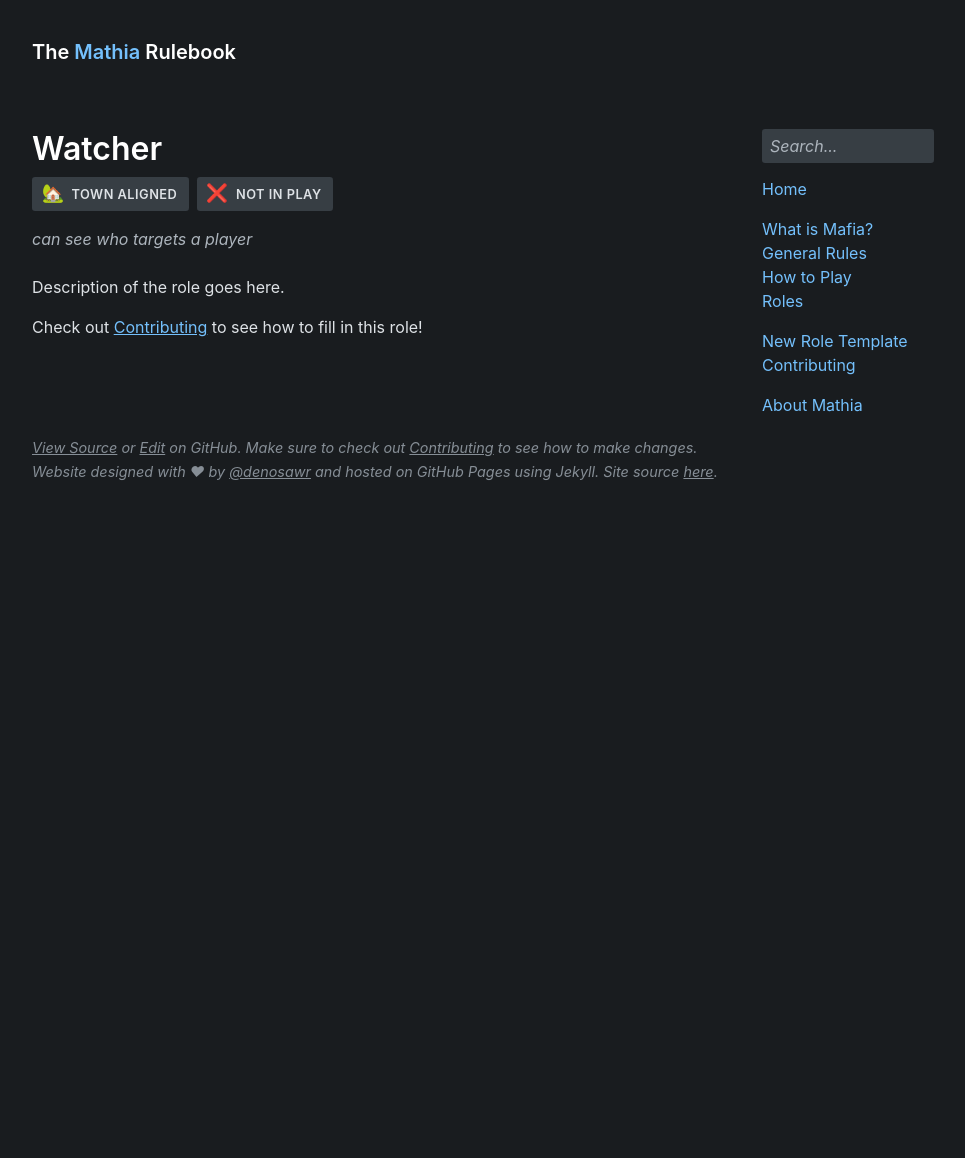
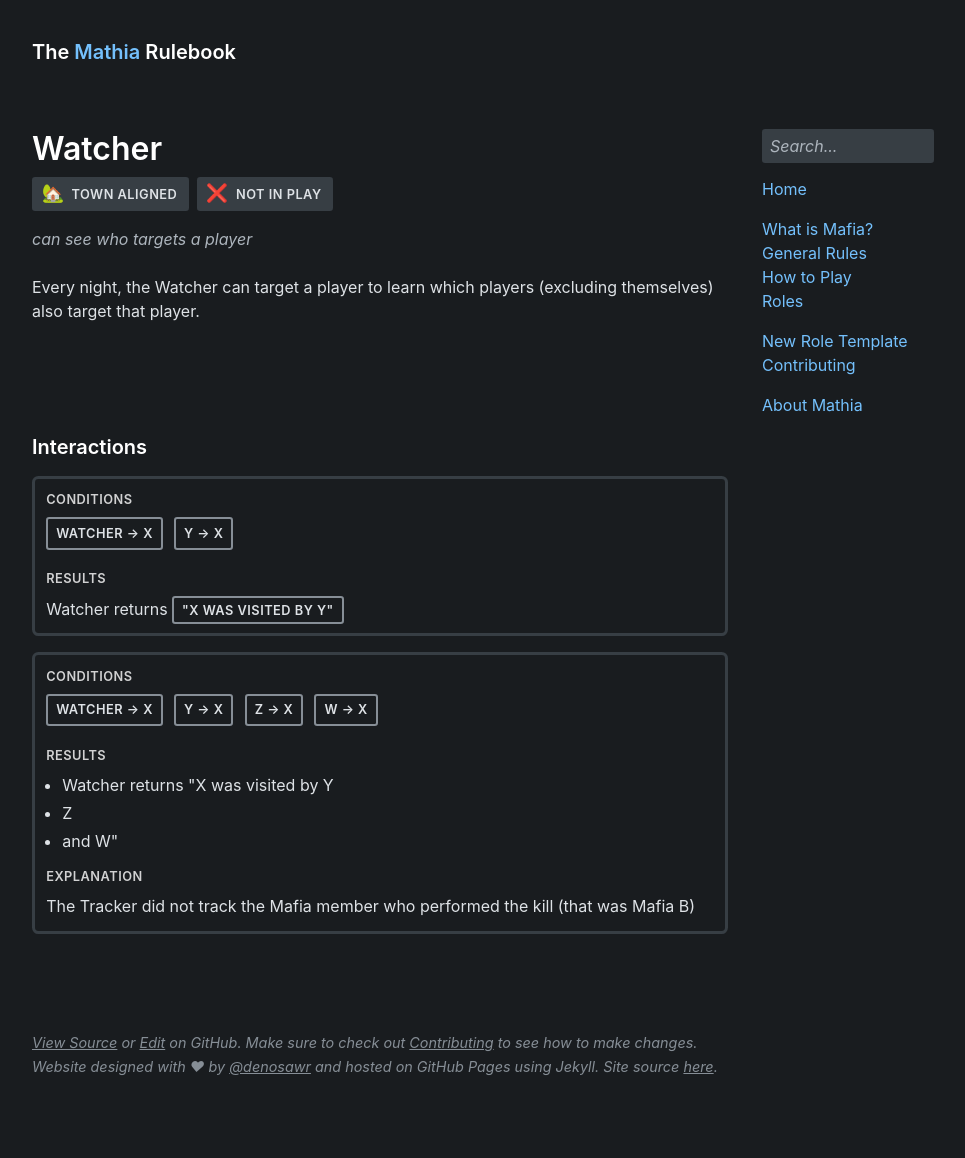
Before and after one commit to olliecheng/mathia-rulebook, a Jekyll site: the page built from roles/watcher.md, in a window 1280 px wide. Shown: the whole page, without its empty margins (152-1117 px from the left). Built offline with Jekyll 4.4.1, drawn with Linux system fonts in a browser that asks for light colours; some web fonts are replaced; before the commit the page ends 900 px from its top, so only the background shows below that.

Commit message:
Update watcher.md

```diff
--- a/roles/watcher.md
+++ b/roles/watcher.md
@@ -6,6 +6,15 @@ enabled: no
 description: can see who targets a player
 ---
 
-Description of the role goes here.
+Every night, the Watcher can target a player to learn which players (excluding themselves) also target that player.
 
-Check out [Contributing]({{ site.baseurl }}{% link information/contributing.md %}) to see how to fill in this role!
+{% capture interactions %}
+Watcher > X, Y > X;
+Watcher returns "X was visited by Y";
+
+---
+Watcher > X, Y > X, Z > X, W > X;
+Watcher returns "X was visited by Y, Z, and W";
+The Tracker did not track the Mafia member who performed the kill (that was Mafia B);
+{% endcapture %}
+{% include interactions.html content=interactions %}
```
